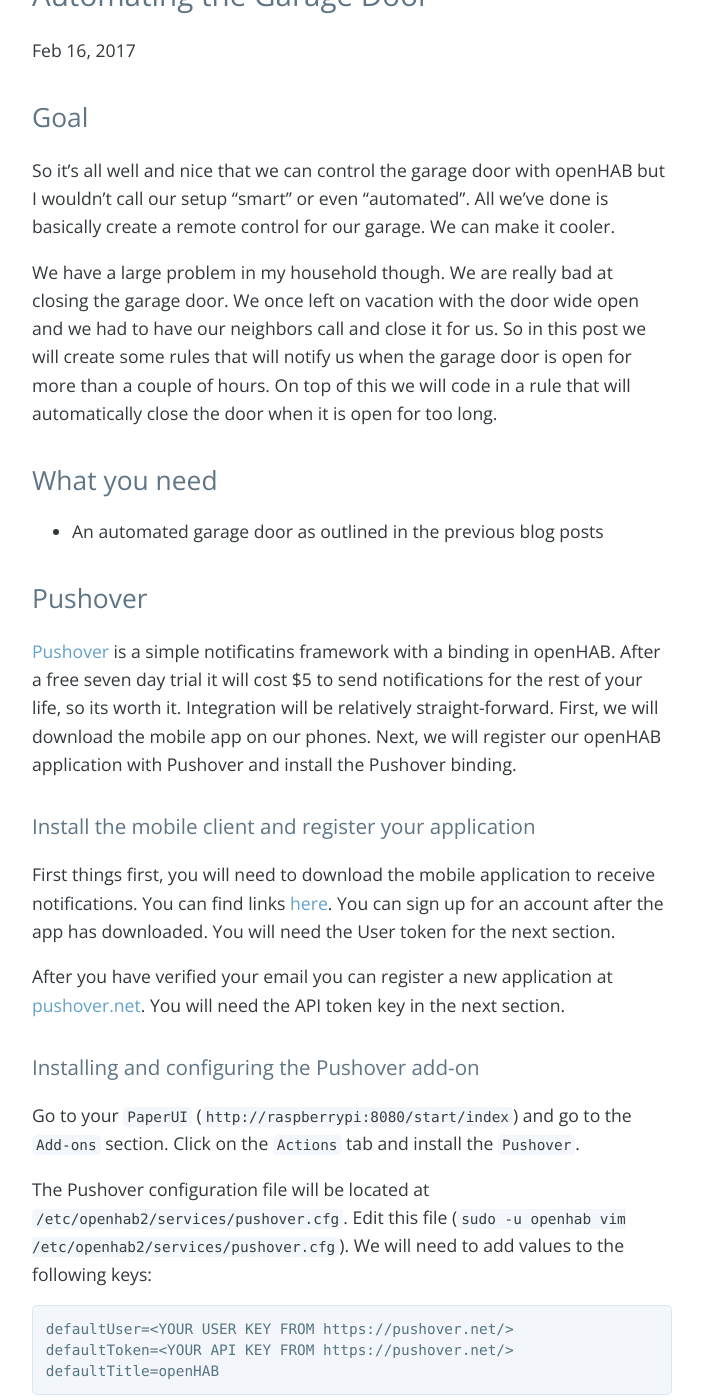
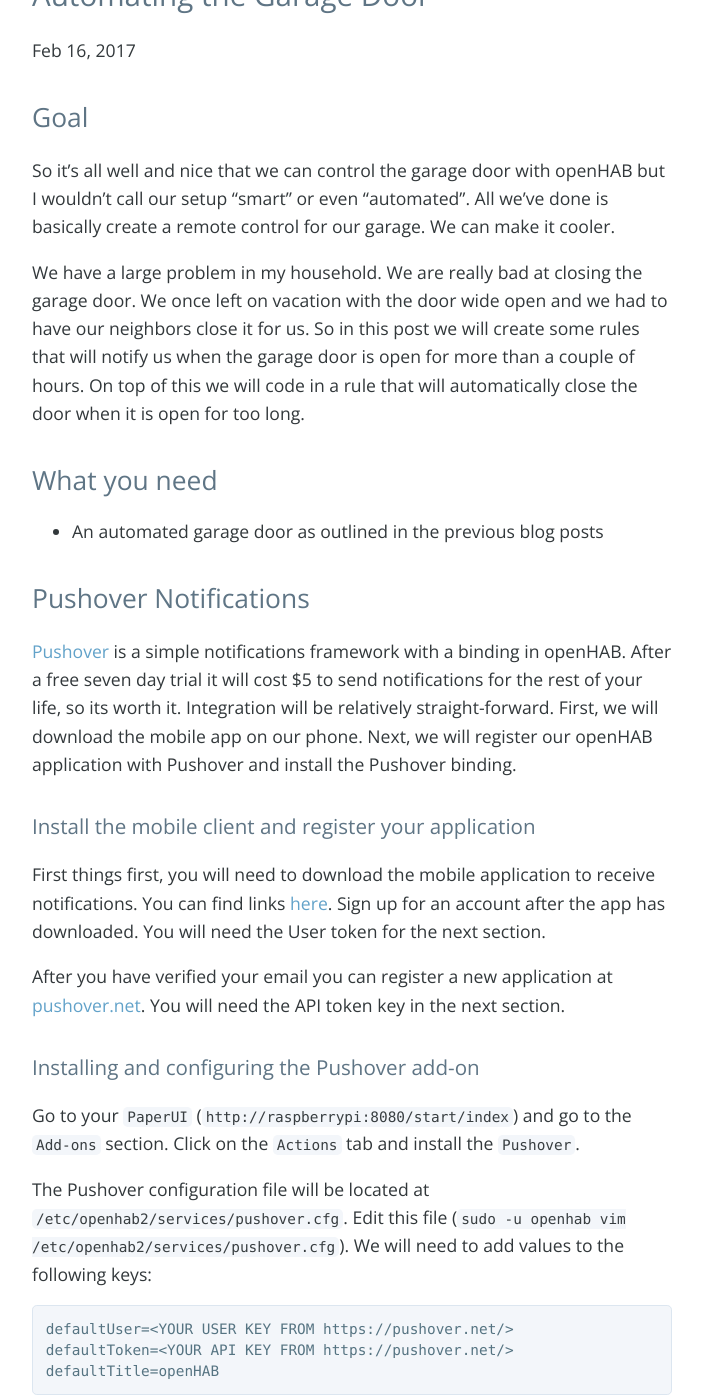
Before and after one commit to Kurlan/scrappy-home-automation, a Jekyll site: the page built from _posts/2017-02-16-pushover-notifications.md, in a window 1280 px wide and 1400 px high, scrolled down 371 px. Shown: the whole window, without its empty margins (288-991 px from the left). Built offline with Jekyll 4.4.1, drawn with Linux system fonts in a browser that asks for light colours; nearby versions of some CDN libraries; comment, search, counter and statistics services are not loaded; some of the changed text lies outside the part shown.

Commit message:
Fixing typos in Automation post

````diff
--- a/_posts/2017-02-16-pushover-notifications.md
+++ b/_posts/2017-02-16-pushover-notifications.md
@@ -7,16 +7,16 @@ comments: true
 ## Goal
 So it's all well and nice that we can control the garage door with openHAB but I wouldn't call our setup "smart" or even "automated".  All we've done is basically create a remote control for our garage.  We can make it cooler.
 
-We have a large problem in my household though.  We are really bad at closing the garage door.  We once left on vacation with the door wide open and we had to have our neighbors call and close it for us.  So in this post we will create some rules that will notify us when the garage door is open for more than a couple of hours.  On top of this we will code in a rule that will automatically close the door when it is open for too long.
+We have a large problem in my household.  We are really bad at closing the garage door.  We once left on vacation with the door wide open and we had to have our neighbors close it for us.  So in this post we will create some rules that will notify us when the garage door is open for more than a couple of hours.  On top of this we will code in a rule that will automatically close the door when it is open for too long.
 
 ## What you need
 * An automated garage door as outlined in the previous blog posts
 
-## Pushover
-[Pushover](https://pushover.net/) is a simple notificatins framework with a binding in openHAB. After a free seven day trial it will cost $5 to send notifications for the rest of your life, so its worth it. Integration will be relatively straight-forward.  First, we will download the mobile app on our phones.  Next, we will register our openHAB application with Pushover and install the Pushover binding.
+## Pushover Notifications
+[Pushover](https://pushover.net/) is a simple notifications framework with a binding in openHAB. After a free seven day trial it will cost $5 to send notifications for the rest of your life, so its worth it. Integration will be relatively straight-forward.  First, we will download the mobile app on our phone.  Next, we will register our openHAB application with Pushover and install the Pushover binding.
 
 ### Install the mobile client and register your application
-First things first, you will need to download the mobile application to receive notifications.  You can find links [here](https://pushover.net/clients). You can sign up for an account after the app has downloaded. You will need the User token for the next section.
+First things first, you will need to download the mobile application to receive notifications.  You can find links [here](https://pushover.net/clients). Sign up for an account after the app has downloaded. You will need the User token for the next section.
 
 After you have verified your email you can register a new application at <a href="https://pushover.net">pushover.net</a>.  You will need the API token key in the next section.
 
@@ -32,7 +32,7 @@ defaultTitle=openHAB
 ```
 
 ### Sending notifications
-Now we can test the notifications we've set up with our existing rule from a previous post.  We can add a new rule our rule set to send a notification so that we can test.  Open up our `garagedoor.rules` configuration file (`sudo -u openhab vim /etc/openhab2/rules/garagedoor.rules`) and add the following rule:
+Now we can test the notifications we've set up.  We will add a new rule to our rule set to send a notification.  Open up our `garagedoor.rules` configuration file (`sudo -u openhab vim /etc/openhab2/rules/garagedoor.rules`) and add the following rule:
 
 ```
 rule "Garage Door sensor changed state"
````
Also changed, not shown: other parts of _posts/2017-02-16-pushover-notifications.md (+4 -4 lines).
